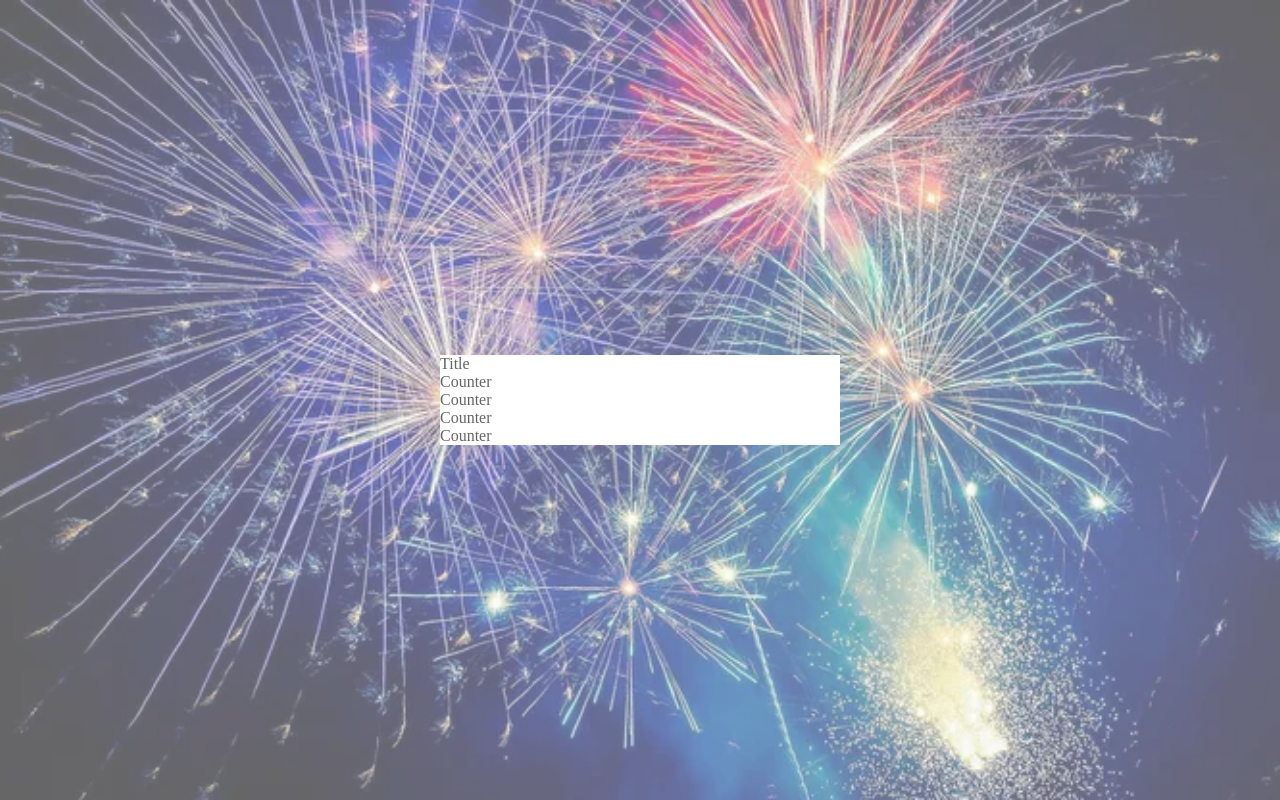
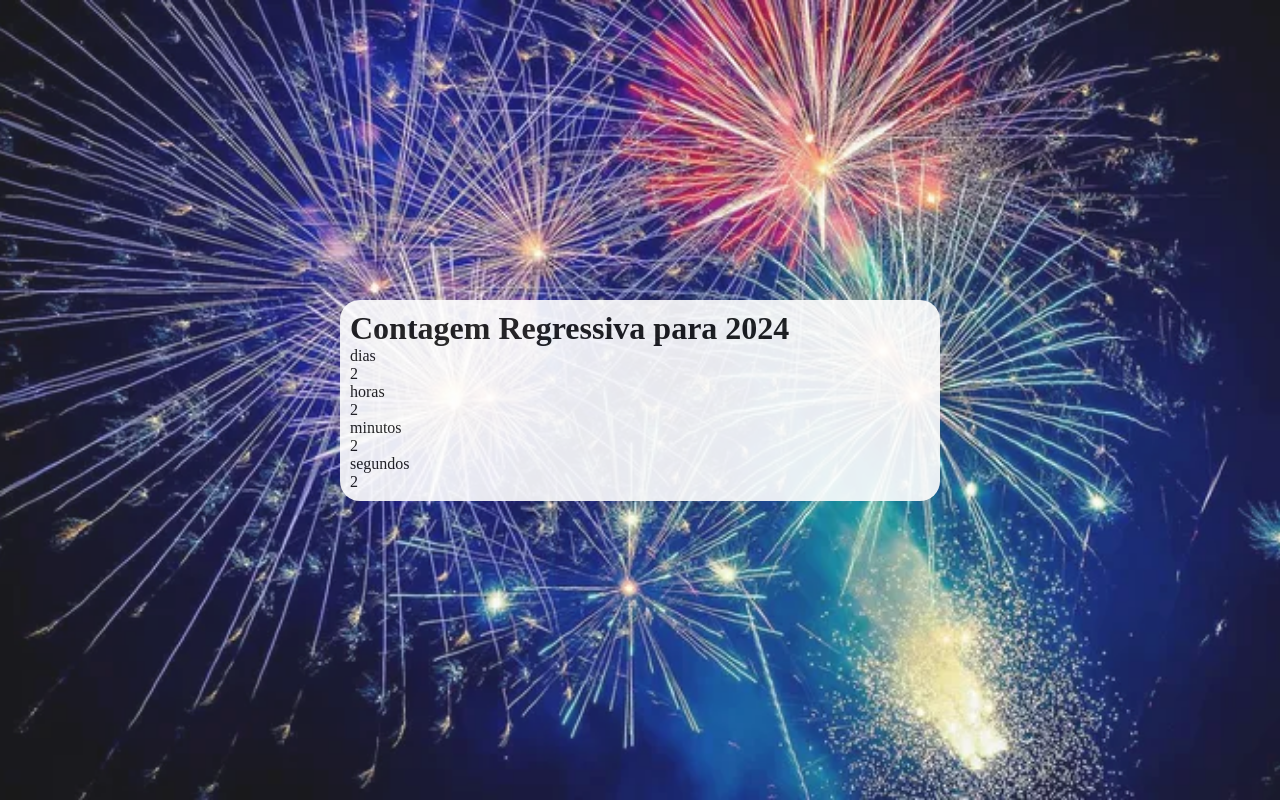
Before and after one commit to santanafx/contagem-regressiva, a React (Create React App) app: page / in a window 1280 px wide. Built offline with nearby package versions, Linux system fonts and the light colour scheme.

Commit message:
Atualizando codigo nos componentes Counter e Title
Troquei o nome das props do componente Counter e adicionei a prop number para exibir o tempo

```diff
--- a/src/App.css
+++ b/src/App.css
@@ -5,11 +5,13 @@
   display: flex;
   justify-content: center;
   align-items: center;
-  opacity: 0.6;
+  opacity: 0.9;
 }
 
 .containerRelogio {
-  width: 400px;
-
+  width: 600px;
   background-color: var(--branco);
+  opacity: 0.9;
+  padding: 10px;
+  border-radius: 20px;
 }
--- a/src/App.js
+++ b/src/App.js
@@ -8,12 +8,12 @@ function App() {
   return (
     <div className='App' style={{ backgroundImage: `url(${newYear})` }}>
       <div className='containerRelogio'>
-        <Title />
+        <Title title='Contagem Regressiva para 2024' />
         <div className='relogio'>
-          <Counter title='dias' />
-          <Counter title='horas' />
-          <Counter title='minutos' />
-          <Counter title='segundos' />
+          <Counter time='dias' number='2' />
+          <Counter time='horas' number='2' />
+          <Counter time='minutos' number='2' />
+          <Counter time='segundos' number='2' />
         </div>
       </div>
     </div>
--- a/src/components/Counter.js
+++ b/src/components/Counter.js
@@ -1,7 +1,12 @@
 import React from 'react'
 
-export const Counter = () => {
+export const Counter = ({ time, number }) => {
     return (
-        <div>Counter</div>
+        <div>
+            <span>{time}</span>
+            <div>
+                {number}
+            </div>
+        </div>
     )
 }
--- a/src/components/Title.js
+++ b/src/components/Title.js
@@ -1,7 +1,9 @@
 import React from 'react'
 
-export const Title = () => {
+export const Title = ({ title }) => {
     return (
-        <div>Title</div>
+        <div>
+            <h1>{title}</h1>
+        </div>
     )
 }
```
